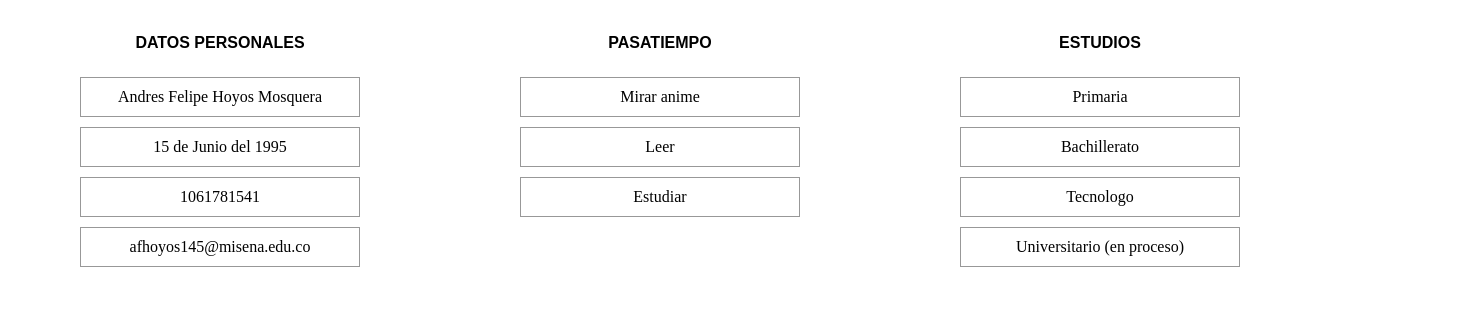
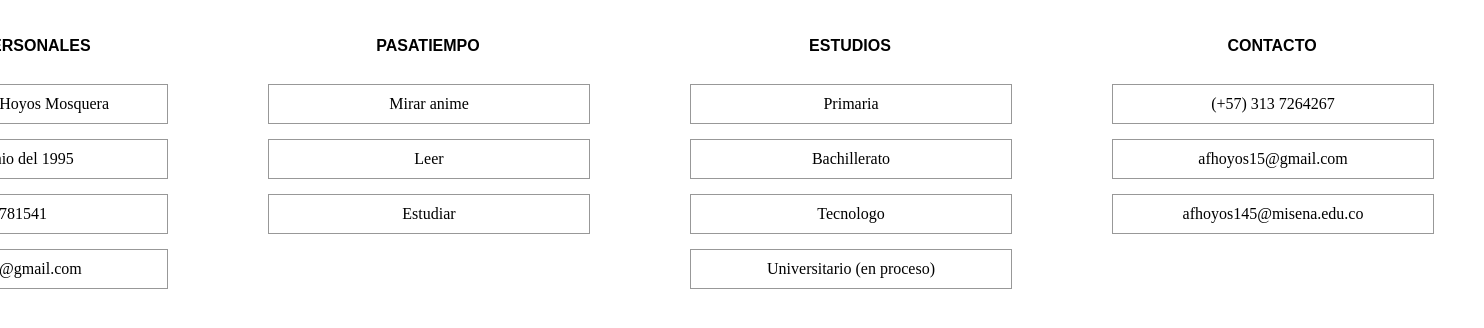
Before and after one commit to AndresF15/Taller, a plain HTML site: page index.html in a window 1280 px wide. Shown: the part 298-626 px from the top of the page, 1484 px wide, since content can reach past the window. Drawn offline with Linux system fonts and the light colour scheme.

Commit message:
añadiendo contacto

```diff
--- a/css/styles.css
+++ b/css/styles.css
@@ -54,13 +54,16 @@ header h1{
 /* Inicio componentes datos */
 #contenedor{
     display: flex;
+    justify-content: center;
+    margin-top: 30px;
+    margin-left: 80px;
+    margin-right: 80px;
 }
 
 .contenedor-datos{
     display: grid;
-    margin-left: 80px;
-    margin-right: 80px;
-    margin-top: 30px;
+    padding-right: 50px;
+    padding-left: 50px;
     align-items: center;
     grid-template-columns: 1fr;
     grid-template-rows: 1fr 1fr 1fr 1fr 1fr;
@@ -69,8 +72,9 @@ header h1{
 
 .datos-seccion{
     text-align: center;
-    width: 280px;
+    width: 300px;
     height: 25px;
+    padding: 10px;
     font-weight: bold;
     font-family: sans-serif;
 }
@@ -78,6 +82,7 @@ header h1{
 .datos{
     border: 1px solid rgba(0, 0, 0, 0.404);
     text-align: center;
+    width: 300px;
     padding: 10px;
 }
 /* Fin componentes datos */
--- a/index.html
+++ b/index.html
@@ -26,7 +26,7 @@
             <p class="datos">Andres Felipe Hoyos Mosquera</p>
             <p class="datos">15 de Junio del 1995</p>
             <p class="datos">1061781541</p>
-            <p class="datos">afhoyos145@misena.edu.co</p>
+            <p class="datos">afhoyos15@gmail.com</p>
         </div>
 
         <!-- Pasatiempos -->
@@ -45,6 +45,14 @@
             <p class="datos">Tecnologo</p>
             <p class="datos">Universitario (en proceso)</p>
         </div>
+
+        <!-- Contacto -->
+        <div class="contenedor-datos">
+            <p class="datos-seccion">CONTACTO</p>
+            <p class="datos">(+57) 313 7264267</p>
+            <p class="datos">afhoyos15@gmail.com</p>
+            <p class="datos">afhoyos145@misena.edu.co</p>
+        </div>
     </div>
 </body>
 
```
